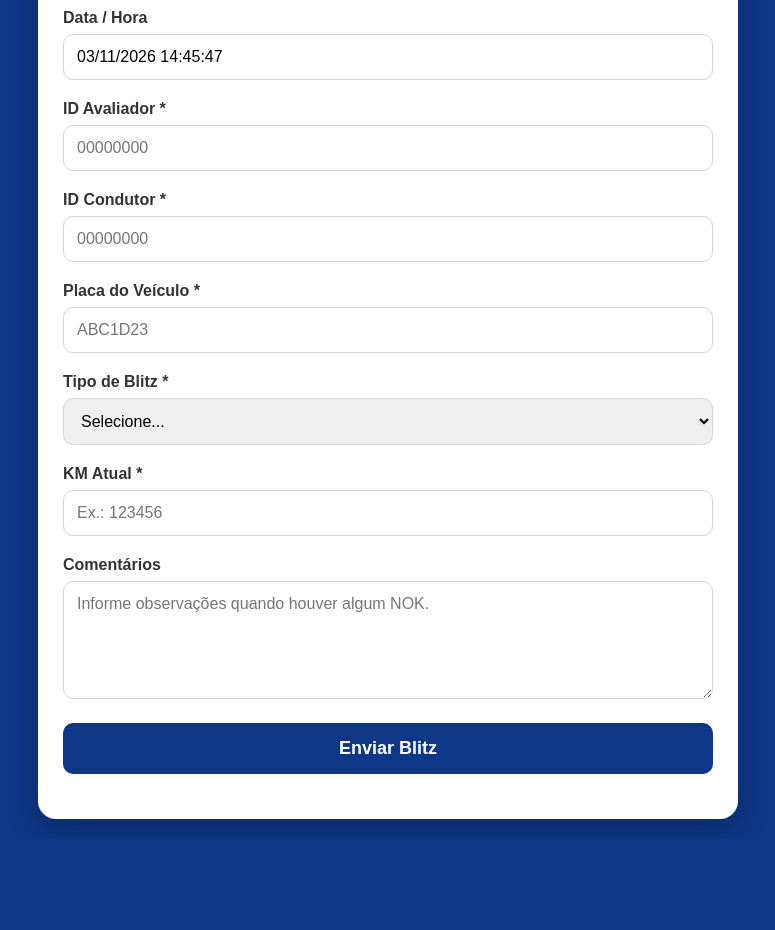
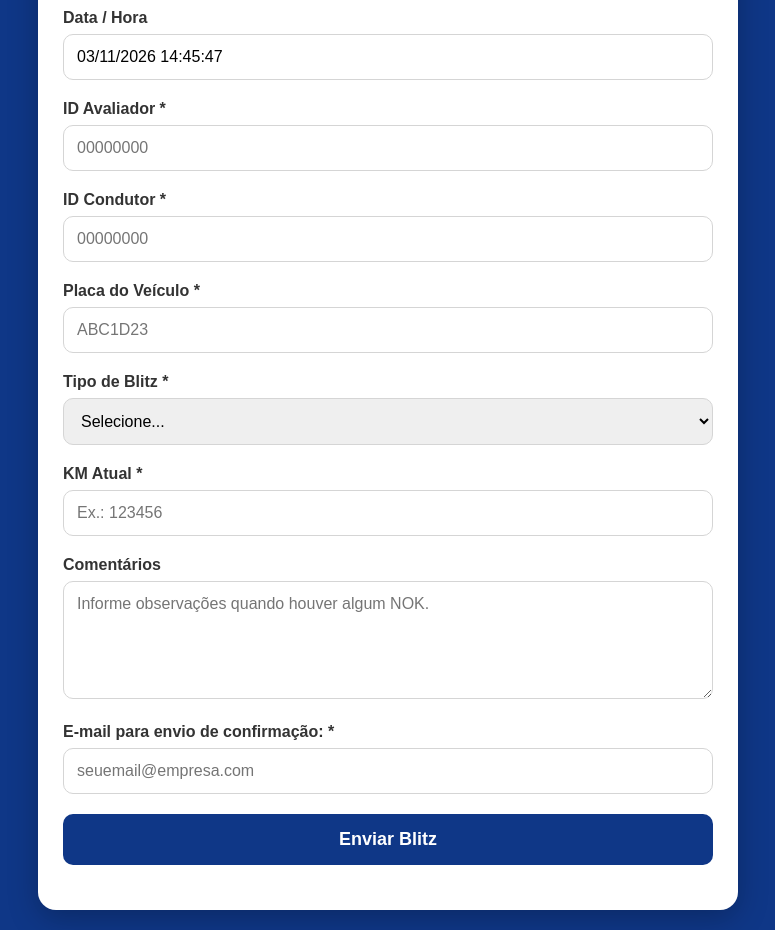
Before and after one commit to allisterthuler/blitz-veicular, a website: page index.html in a window 1280 px wide. Shown: the part 133-1063 px from the top of the page, without its empty margins (252-1027 px from the left). Before the commit the page ends 972 px from the top, so only its background shows below. Drawn offline with nearby package versions, Linux system fonts and the light colour scheme.

Commit message:
Add email confirmation field to blitz form
Added email confirmation input to the blitz form.

```diff
--- a/index.html
+++ b/index.html
@@ -140,6 +140,18 @@
 
             </div>
 
+            <div class="campo">
+
+    <label>E-mail para envio de confirmação: *</label>
+
+    <input
+        type="email"
+        id="emailConfirmacao"
+        maxlength="35"
+        placeholder="seuemail@empresa.com"
+        required>
+
+</div>
             <button
                 type="submit"
                 id="btnEnviar">
```
